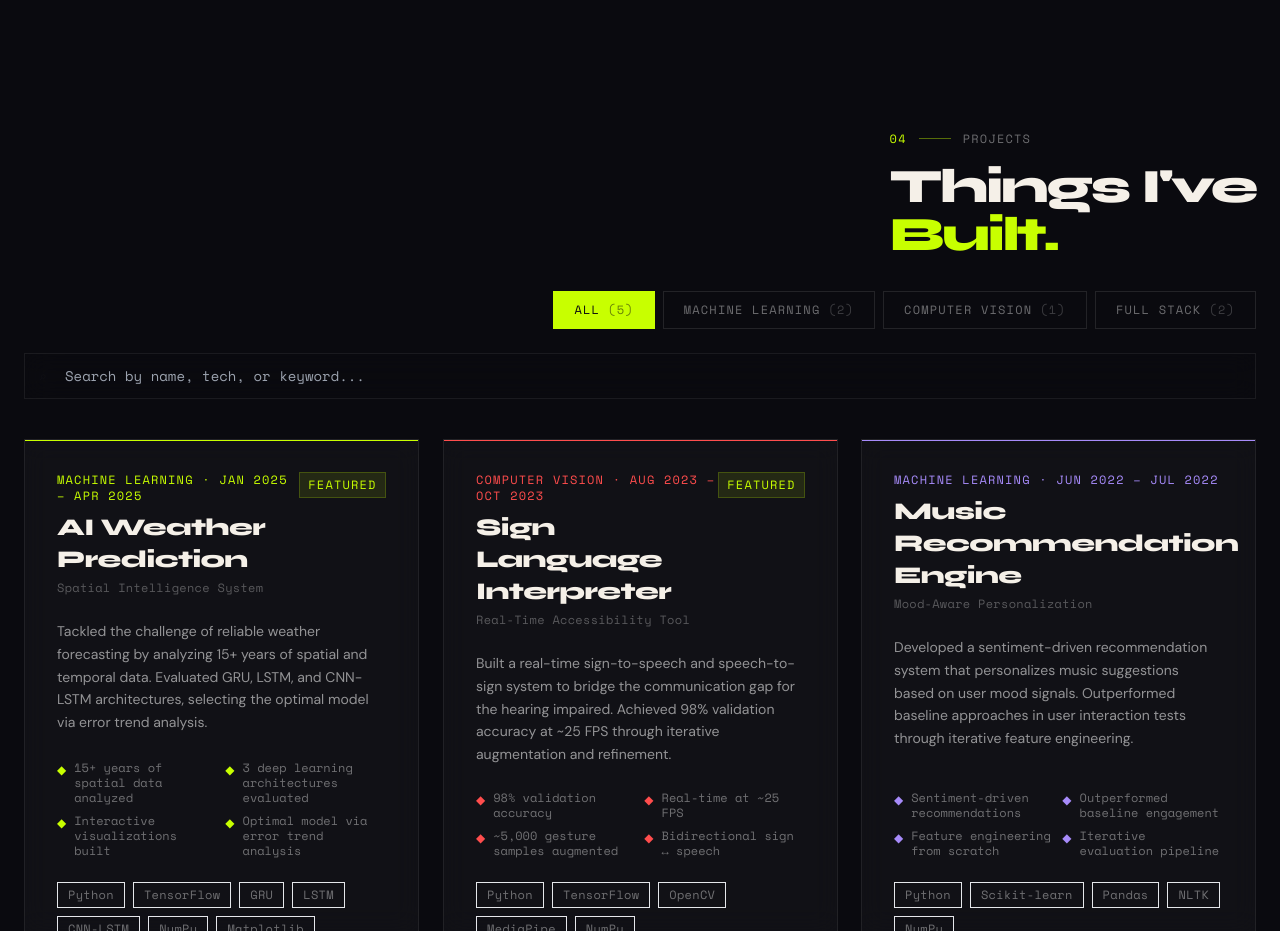
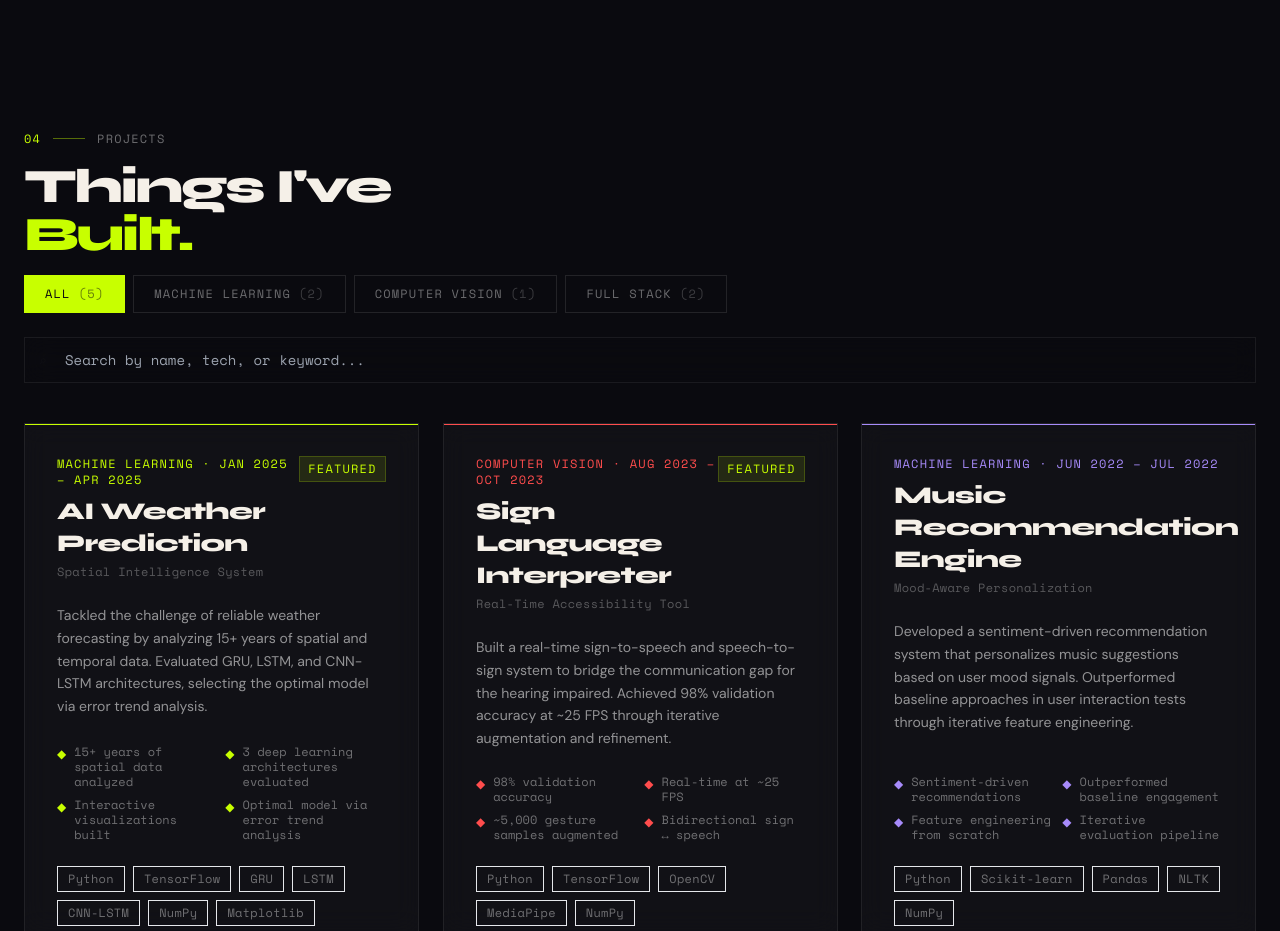
Before and after one commit to Akshat-Aggarwal21/My-Portfolio, a Next.js app: page / in a window 1280 px wide. Shown: the part 3920-4851 px from the top of the page. Built offline with nearby package versions, Linux system fonts and the light colour scheme.

Commit message:
Update Projects.js

```diff
--- a/components/sections/Projects.js
+++ b/components/sections/Projects.js
@@ -188,14 +188,14 @@ export default function Projects() {
 
           {/* Header row */}
          <div ref={headerRef}>
+  <SectionLabel index="04" label="Projects" />
   <motion.div
     initial={{ opacity: 0, y: 20 }}
     animate={inView ? { opacity: 1, y: 0 } : {}}
     transition={{ duration: 0.6 }}
-              className="flex flex-col md:flex-row md:items-end justify-between gap-8 mb-6"
+    className="flex flex-col gap-4 mb-6"
   >
     <div>
-                <SectionLabel index="04" label="Projects" />
       <h2 className="font-display text-5xl md:text-6xl font-black tracking-tighter">
         Things I've<br />
         <span className="text-acid">Built.</span>
```
Lines whose indentation alone changed are shown as unchanged.
